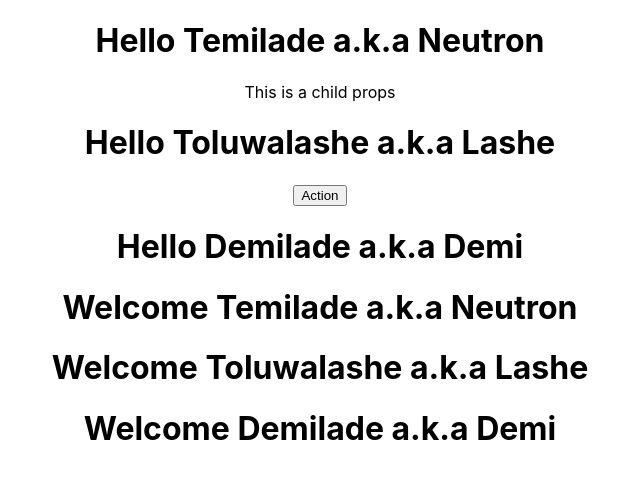
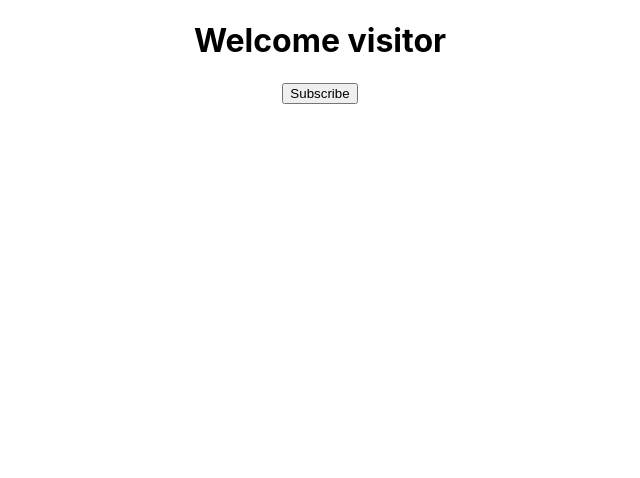
Before and after one commit to D-Alegria/hello_world_react, a React (Create React App) app: page / in a window 1280 px wide. Shown: the top 478 px of the page, without its empty margins (320-960 px from the left). Built offline with nearby package versions, Linux system fonts and the light colour scheme.

Commit message:
Learnt about states

```diff
--- a/src/App.js
+++ b/src/App.js
@@ -3,11 +3,13 @@
 import Greet from "./components/Greet";
 import Welcome from "./components/Welcome";
 import Hello from "./components/Hello";
+import Message from "./components/Message";
 
 function App() {
   return (
     <div className="App">
-      <Greet name="Temilade" heroName="Neutron">
+      <Message/>
+      {/* <Greet name="Temilade" heroName="Neutron">
         <p>This is a child props</p>
       </Greet>
       <Greet name="Toluwalashe" heroName="Lashe">
@@ -16,7 +18,7 @@
       <Greet name="Demilade" heroName="Demi" />
       <Welcome name="Temilade" heroName="Neutron"/>
       <Welcome name="Toluwalashe" heroName="Lashe"/>
-      <Welcome name="Demilade" heroName="Demi"/>
+      <Welcome name="Demilade" heroName="Demi"/> */}
       {/* <Hello/> */}
     </div>
   );
--- /dev/null
+++ b/src/components/Message.js
@@ -0,0 +1,27 @@
+import React, { Component } from "react";
+
+class Message extends Component {
+  constructor() {
+    super();
+    this.state = {
+      message: "Welcome visitor",
+    };
+  }
+
+
+  changeMessage(){
+      this.setState({
+          message:'Thank you for subscribing'
+      })
+  }
+
+  render() {
+    return(
+        <div>
+            <h1>{this.state.message}</h1>
+            <button onClick={()=> this.changeMessage()}>Subscribe</button>
+        </div>
+    ) ;
+  }
+}
+export default Message;
```
